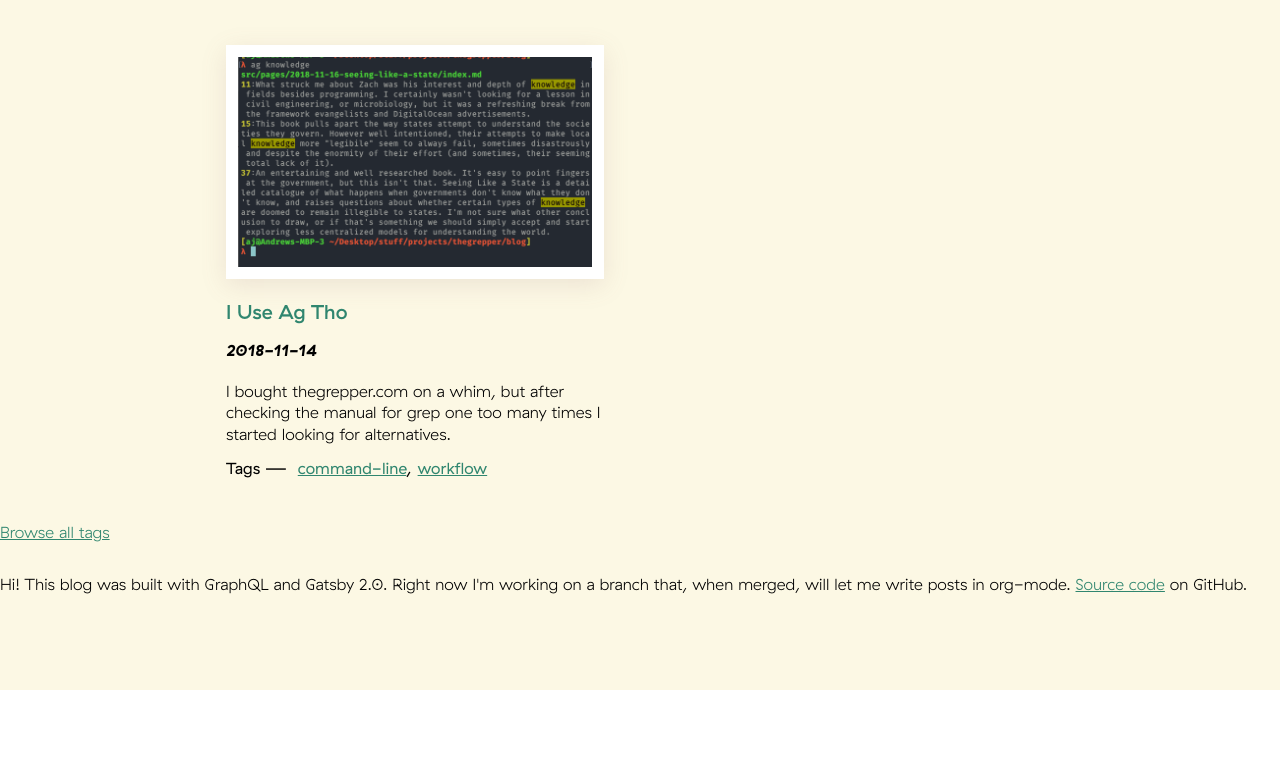
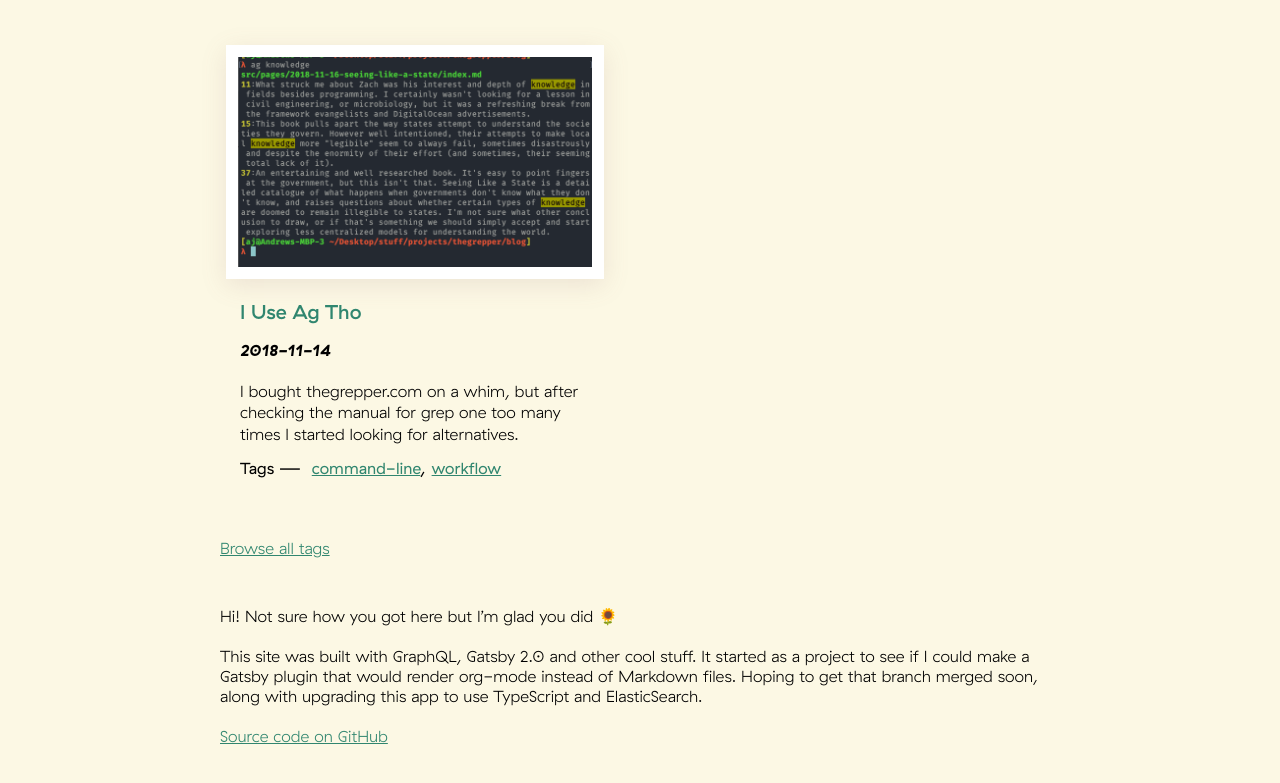
Before and after one commit to ahrjarrett/blog, a Gatsby site: page / in a window 1280 px wide. Shown: the part 3362-4145 px from the top of the page. Before the commit the page ends 4052 px from the top, so only its background shows below. Built offline with nearby package versions, Linux system fonts and the light colour scheme; Gatsby itself is replaced by a stand-in of ours; some packages are replaced by stand-ins of ours; a web font is replaced by a local one.

Commit message:
okay, actually done this time

```diff
--- a/src/components/Card.js
+++ b/src/components/Card.js
@@ -53,9 +53,10 @@ const CardMeta = styled.div`
     font-weight: 400;
   }
 
-  padding: 0.75rem;
+  /* padding: 0; */
   ${media.tablet`
-    padding: 0;
+    /* padding: 0 0.625rem; */
+    padding: 0 0.875rem;
   `};
 `
 
--- a/src/components/Navbar.js
+++ b/src/components/Navbar.js
@@ -24,7 +24,7 @@ const links = [
   },
   {
     text: `Resume`,
-    url: `https://github.com/resume`,
+    url: `https://thegrepper.com/resume`,
     meta: { type: "external", newtab: true }
   }
 ]
--- a/src/components/theme/GlobalStyles.js
+++ b/src/components/theme/GlobalStyles.js
@@ -87,7 +87,7 @@ export const GlobalStyles = createGlobalStyle`
     border: 2px solid ${props => props.theme.primary};
     width: 80%;
     margin: 2.75rem auto 2.375rem;
-    p {
+    p.box-quote-p {
       color: ${props => props.theme.primary};
       padding: 0;
       margin-bottom: 0;
--- a/src/pages/2019-02-08-resetting-user-passwords-with-node-and-jwt/index.md
+++ b/src/pages/2019-02-08-resetting-user-passwords-with-node-and-jwt/index.md
@@ -56,7 +56,7 @@ So what should our JWT’s payload be?
 
 Actually the better question is: **What should our secret key be?**
 
-<div class="box-quote"><p>
+<div class="box-quote"><p class="box-quote-p">
 To make a one-time URL, we use the user’s old hashed password as the JWT secret key. When the user updates her password, we will replace the old hash with the new one, and no one can access the secret key anymore.
 </p></div>
 
--- a/src/pages/index.js
+++ b/src/pages/index.js
@@ -45,21 +45,35 @@ const Index = ({ data }) => {
             )
           })}
         </CardsWrapper>
-        <div style={{ margin: "2rem 0" }}>
+        <div
+          style={{ maxWidth: "840px", margin: "3rem auto", padding: "0 3rem" }}
+        >
           <Link to="/tags">Browse all tags</Link>
         </div>
-        <div>
-          Hi! This blog was built with GraphQL and Gatsby 2.0. Right now I'm
-          working on a branch that, when merged, will let me write posts in
-          org-mode.{" "}
+        <div
+          style={{
+            maxWidth: "840px",
+            padding: "0 3rem",
+            margin: "0 auto 4.25rem"
+          }}
+        >
+          Hi! Not sure how you got here but I’m glad you did 🌻
+          <br />
+          <br />
+          This site was built with GraphQL, Gatsby 2.0 and other cool stuff. It
+          started as a project to see if I could make a Gatsby plugin that would
+          render org-mode instead of Markdown files. Hoping to get that branch
+          merged soon, along with upgrading this app to use TypeScript and
+          ElasticSearch.
+          <br />
+          <br />
           <a
             href="https://github.com/ahrjarrett/blog"
             target="_blank"
             rel="noopener noreferrer"
           >
-            Source code
+            Source code on GitHub
           </a>{" "}
-          on GitHub.
         </div>
       </IndexStyles>
     </Layout>
```
